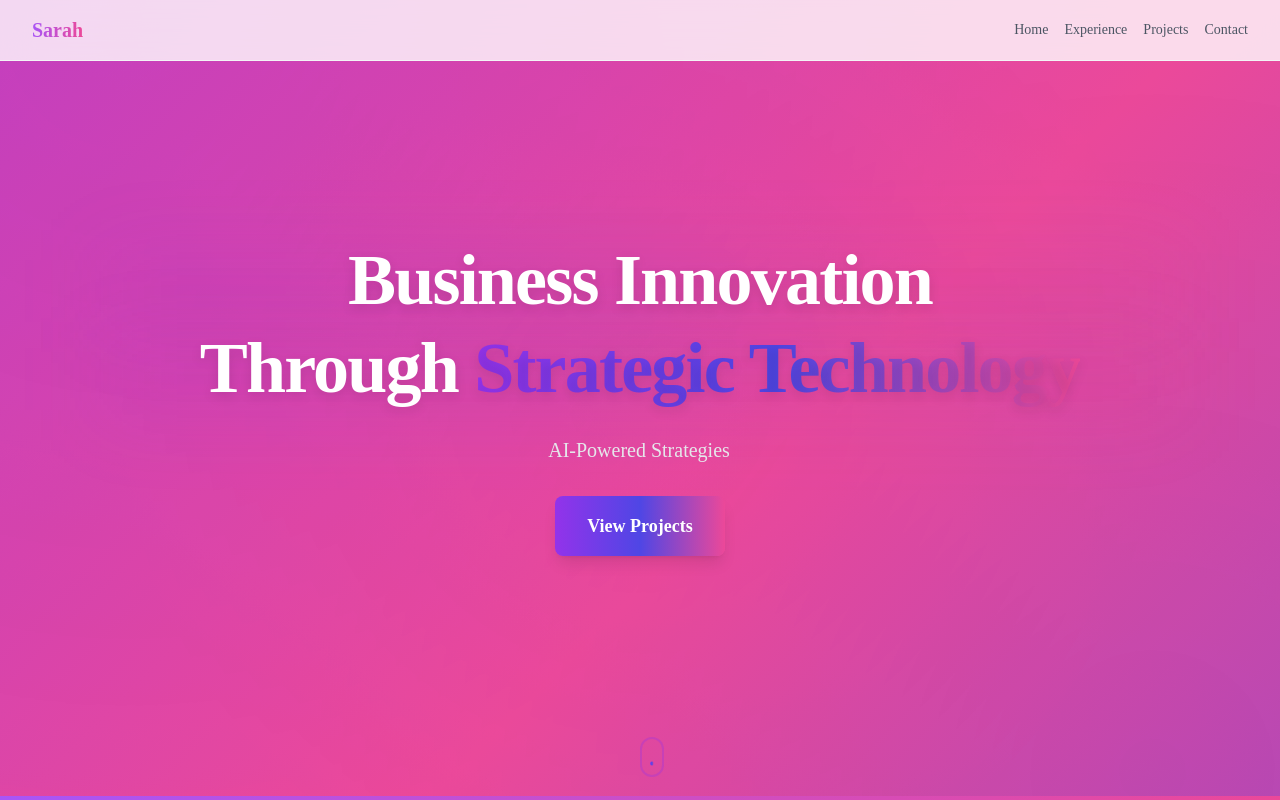
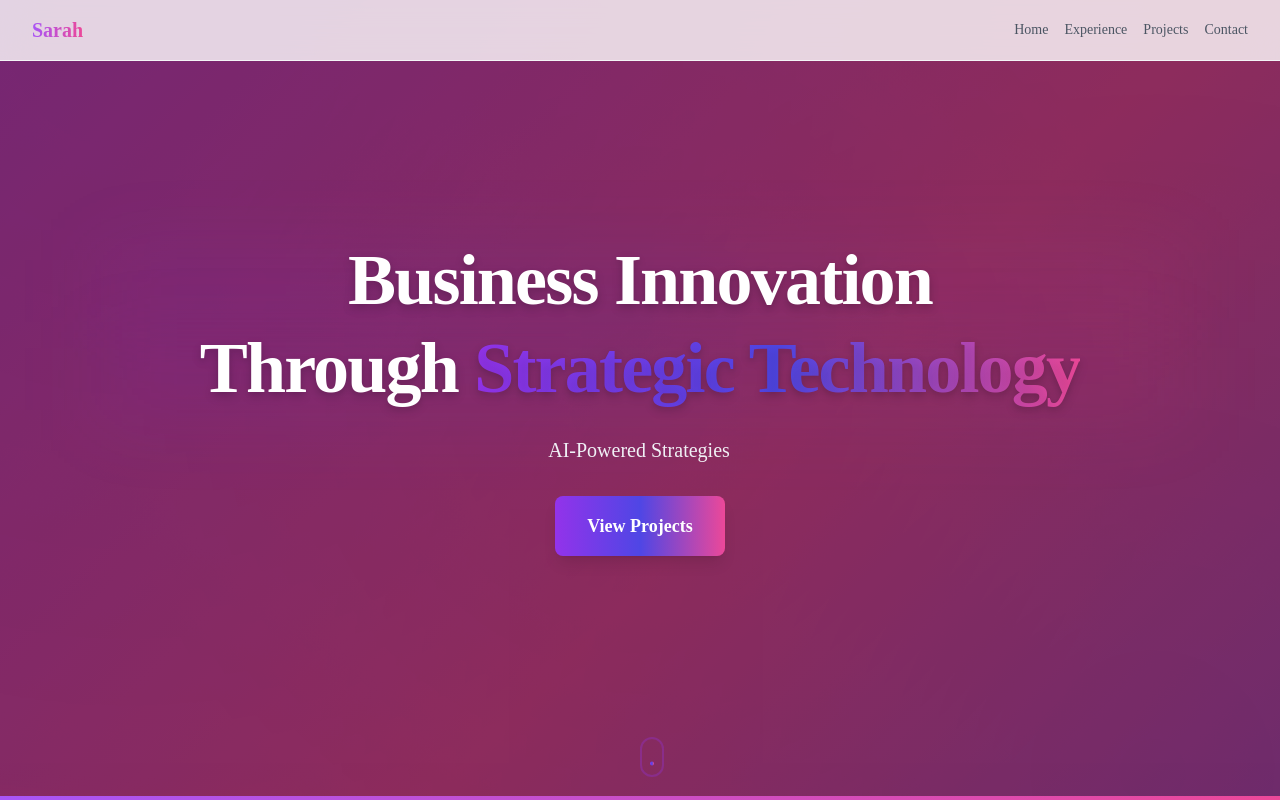
Before and after one commit to Wais-A/Business-portfolio, a Next.js app: page / in a window 1280 px wide. Shown: the top 800 px of the page. Built offline with nearby package versions, Linux system fonts and the light colour scheme.

Commit message:
Improve hero text readability

```diff
--- a/src/components/hero.tsx
+++ b/src/components/hero.tsx
@@ -91,6 +91,11 @@ const Hero = () => {
 			className="relative min-h-screen overflow-hidden animated-bg animated-gradient"
 			style={{ backgroundPositionY: bgY }}
 		>
+			{/* Overlay to ensure text/background contrast */}
+			<div
+				className="absolute inset-0 bg-black/40 dark:bg-black/60"
+				aria-hidden="true"
+			/>
 			{/* Content */}
 			<motion.div
 				className="relative z-10 max-w-6xl mx-auto px-4 py-32 sm:px-6 lg:px-8 min-h-screen flex flex-col justify-center"
@@ -100,7 +105,7 @@ const Hero = () => {
 				<div className="text-center space-y-8">
 					{/* Animated heading */}
 					<motion.h1
-						className="text-4xl md:text-6xl lg:text-7xl font-bold tracking-tight text-white space-y-4"
+						className="text-4xl md:text-6xl lg:text-7xl font-bold tracking-tight text-white drop-shadow-md space-y-4"
 						variants={textVariants}
 						style={{ y }}
 					>
@@ -125,7 +130,7 @@ const Hero = () => {
 
 					{/* Animated subtitle */}
 					<motion.p
-						className="mt-6 text-lg md:text-xl text-gray-200 max-w-2xl mx-auto font-serif typewriter"
+						className="mt-6 text-lg md:text-xl text-gray-100 max-w-2xl mx-auto font-serif typewriter"
 						variants={textVariants}
 						custom={2}
 					>
```
